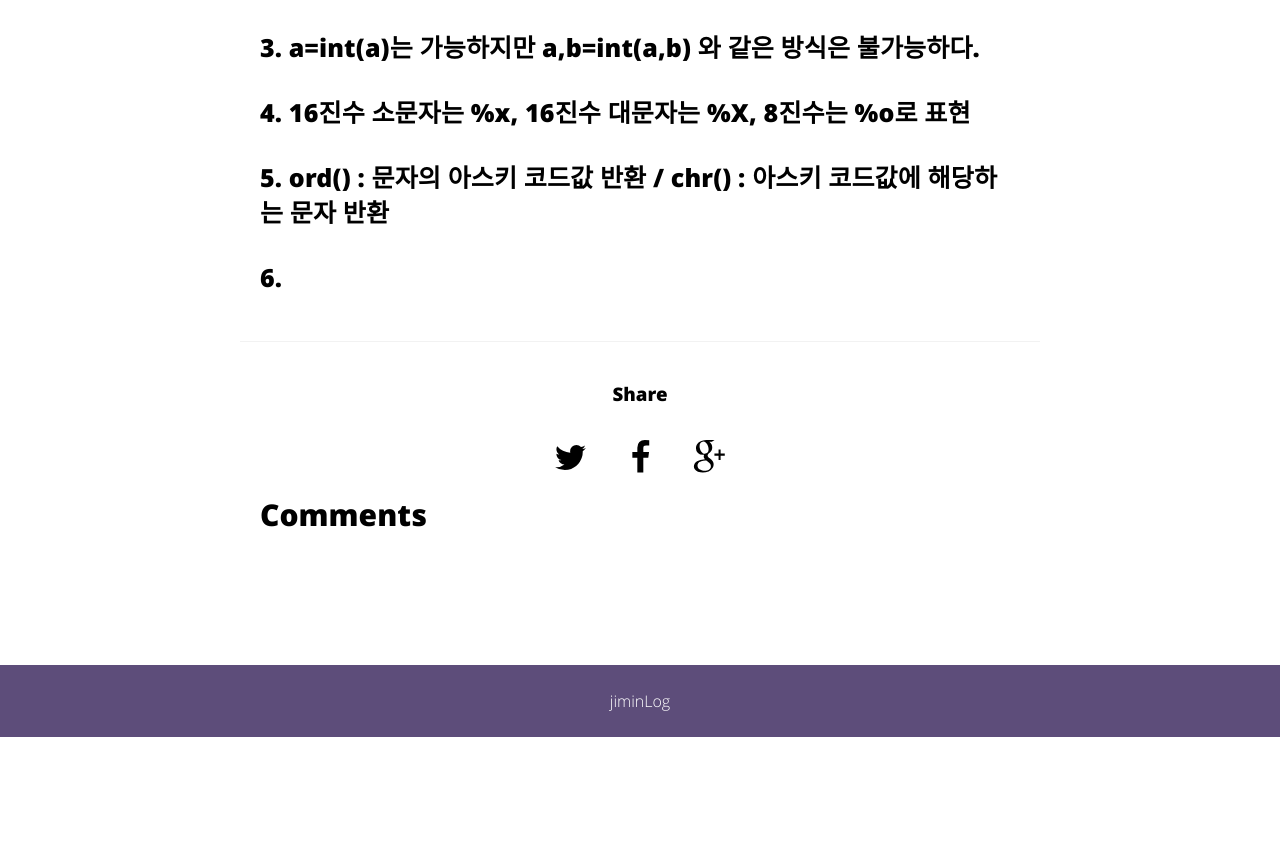
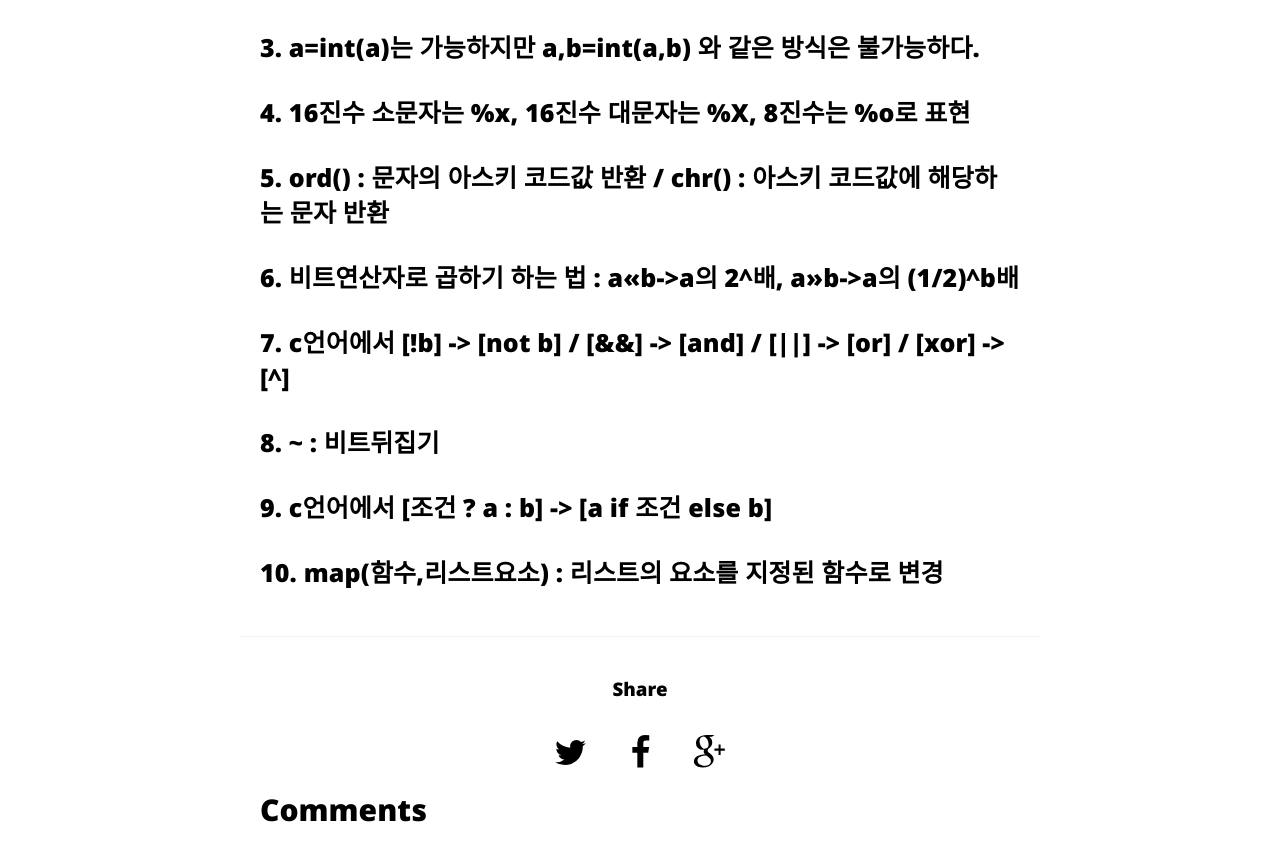
Before and after one commit to ji-mango/ji-mango.github.io, a Jekyll site: the page built from _posts/2021-01-11-posting.md, in a window 1280 px wide and 900 px high, scrolled down 861 px. Shown: the top 861 px of the window. Built offline with Jekyll 4.4.1, drawn with Linux system fonts in a browser that asks for light colours; comment, search, counter and statistics services are not loaded; before the commit the page ends 1598 px from its top, so only the background shows below that.

Commit message:
revise posting

```diff
--- a/_posts/2021-01-11-posting.md
+++ b/_posts/2021-01-11-posting.md
@@ -26,4 +26,8 @@ print("시"+":"+"분")
 ### 3. a=int(a)는 가능하지만 a,b=int(a,b) 와 같은 방식은 불가능하다.
 ### 4. 16진수 소문자는 %x, 16진수 대문자는 %X, 8진수는 %o로 표현
 ### 5. ord() : 문자의 아스키 코드값 반환 / chr() : 아스키 코드값에 해당하는 문자 반환
-### 6.
+### 6. 비트연산자로 곱하기 하는 법 : a<<b->a의 2^배, a>>b->a의 (1/2)^b배
+### 7. c언어에서 [!b] -> [not b] / [&&] -> [and] / [||] -> [or] / [xor] -> [^]
+### 8. ~ : 비트뒤집기
+### 9. c언어에서 [조건 ? a : b] -> [a if 조건 else b]
+### 10. map(함수,리스트요소) : 리스트의 요소를 지정된 함수로 변경
```
